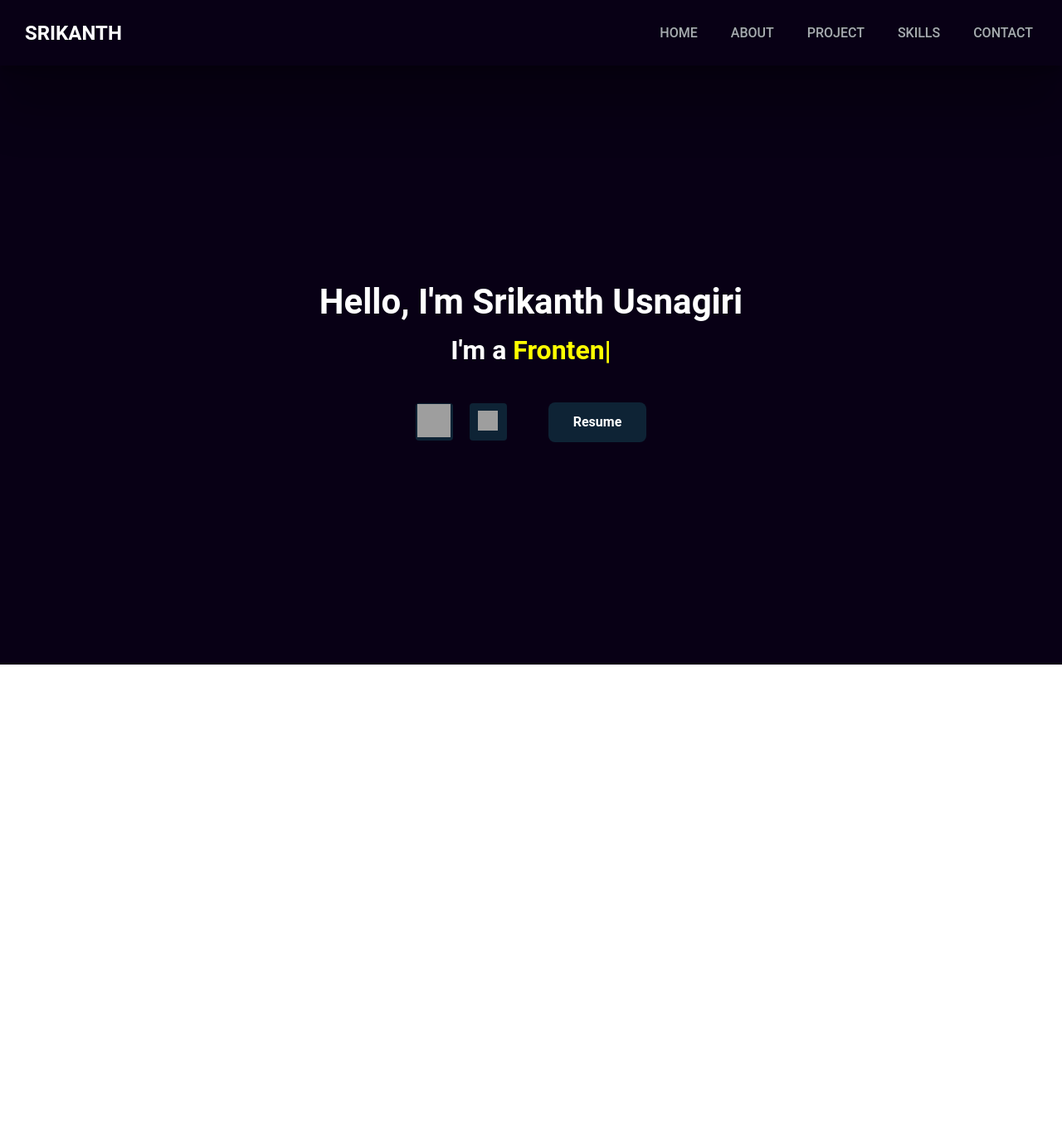
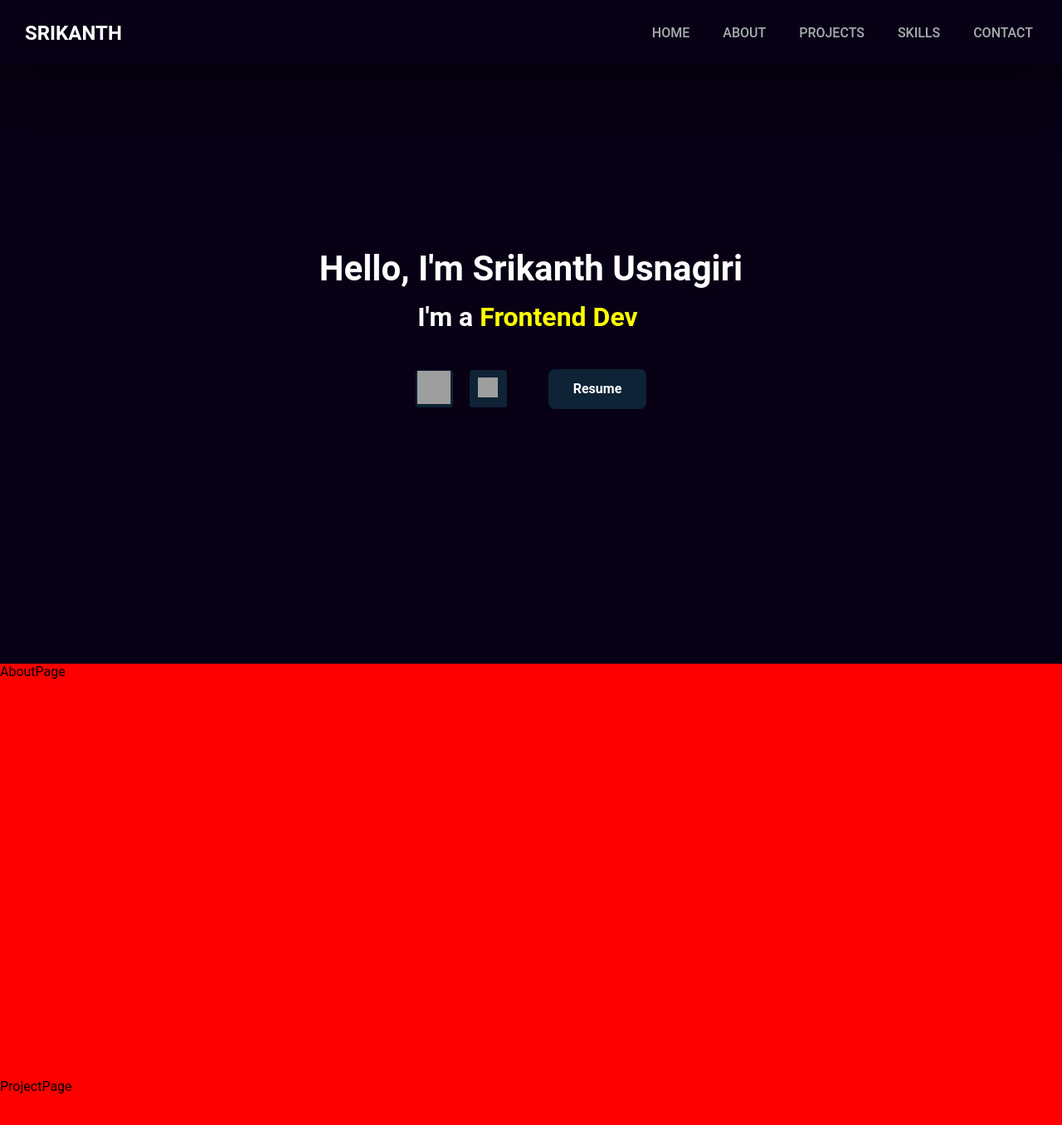
Before and after one commit to srikanth41684/my-portfolio, a Next.js app: page / in a window 1280 px wide. Shown: the top 1356 px of the page at 83% size. Before the commit the page ends 801 px from the top, so only its background shows below. Built offline with nearby package versions, Linux system fonts and the light colour scheme; grey boxes are pictures that could not be loaded.

Commit message:
scrolling effect added

```diff
--- /dev/null
+++ b/components/about/aboutPage.js
@@ -0,0 +1,16 @@
+import React from "react";
+
+const AboutPage = () => {
+  return (
+    <div
+      style={{
+        height: "500px",
+        backgroundColor: "red",
+      }}
+    >
+      <div>AboutPage</div>
+    </div>
+  );
+};
+
+export default AboutPage;
--- a/components/header/header.js
+++ b/components/header/header.js
@@ -10,19 +10,19 @@ const Header = () => {
     },
     {
       title: "About",
-      link: "/about",
+      link: "/#about",
     },
     {
-      title: "Project",
-      link: "/about",
+      title: "Projects",
+      link: "/#projects",
     },
     {
       title: "Skills",
-      link: "/about",
+      link: "/#skills",
     },
     {
       title: "Contact",
-      link: "/about",
+      link: "/#contact",
     },
   ];
   return (
--- a/components/header/headerStyles.js
+++ b/components/header/headerStyles.js
@@ -2,6 +2,8 @@ import css from "styled-jsx/css";
 
 export const headerStyles = css`
   .header {
+    position: fixed;
+    width: 100%;
     background-color: var(--bg-color);
     backdrop-filter: blur(10px);
     box-shadow: rgba(0, 0, 0, 0.25) 0px 54px 55px,
--- a/components/home/homePageStyles.js
+++ b/components/home/homePageStyles.js
@@ -5,7 +5,7 @@ export const homePageStyles = css`
     max-width: 1366px;
     margin: 0 auto;
     padding: 30px;
-    height: calc(100vh - 78px);
+    height: 100vh;
     display: flex;
     align-items: center;
     justify-content: center;
--- /dev/null
+++ b/components/projects/projectPage.js
@@ -0,0 +1,16 @@
+import React from "react";
+
+const ProjectPage = () => {
+  return (
+    <div
+      style={{
+        height: "500px",
+        backgroundColor: "red",
+      }}
+    >
+      <div> ProjectPage</div>
+    </div>
+  );
+};
+
+export default ProjectPage;
--- a/pages/index.js
+++ b/pages/index.js
@@ -1,8 +1,22 @@
+import AboutPage from "@/components/about/aboutPage";
 import HomePage from "@/components/home/homePage";
+import ProjectPage from "@/components/projects/projectPage";
 import React from "react";
 
 const InitalPage = () => {
-  return <HomePage />;
+  return (
+    <>
+      <div id="home">
+        <HomePage />
+      </div>
+      <div id="about">
+        <AboutPage />
+      </div>
+      <div id="projects">
+        <ProjectPage />
+      </div>
+    </>
+  );
 };
 
 export default InitalPage;
--- a/styles/globals.css
+++ b/styles/globals.css
@@ -4,6 +4,10 @@
   box-sizing: border-box;
 }
 
+html {
+  scroll-behavior: smooth;
+}
+
 body {
   font-family: Roboto, sans-serif;
 }
```
